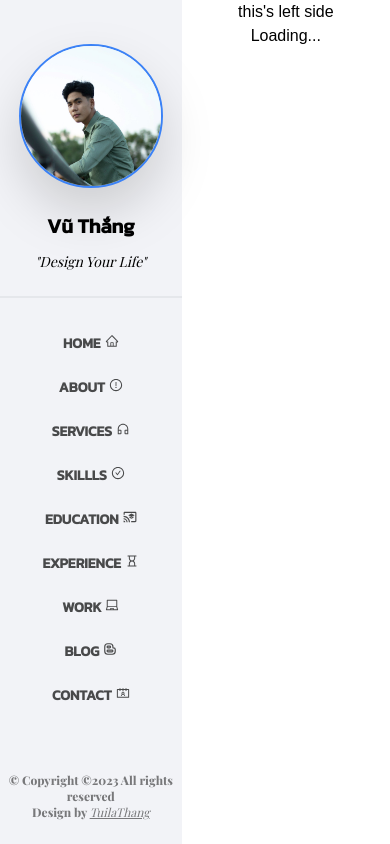
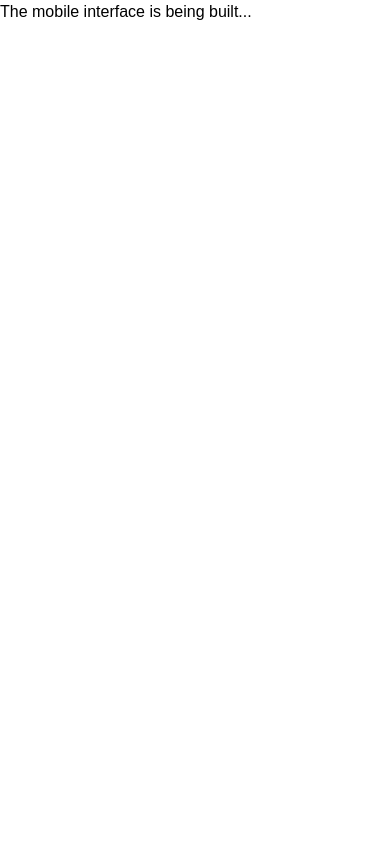
Before and after one commit to tuilathang6109/my-blog, a React (Vite) app in the folder tltBlog/: page / in a window 390 px wide. Built offline with nearby package versions, Linux system fonts and the light colour scheme; a web font is replaced by a local one.

Commit message:
nofication repon mobile

```diff
--- a/tltBlog/src/App.jsx
+++ b/tltBlog/src/App.jsx
@@ -6,10 +6,15 @@ import LeftSife from './pages/leftSide/leftSide';
 import RightSife  from './pages/rightSide/rightSide';
 function App() {
   return (
-        <h1 id='wrap' className='flex' >
-          <LeftSife/>
-          <RightSife/>
-        </h1>
+    <>
+      <div id='wrap' className=' flex sm:hidden s:hidden'>
+            <LeftSife/>
+            <RightSife/>
+          </div>
+          <div className='xl:hidden lg:hidden md:hidden'>
+            The mobile interface is being built...
+          </div>
+    </>
   )
 }
 
--- a/tltBlog/src/pages/rightSide/rightSide.jsx
+++ b/tltBlog/src/pages/rightSide/rightSide.jsx
@@ -2,8 +2,7 @@
 function RightSife () {
     return (
         <div className="right-side w-4/5 text-center">
-            this's left side
-            <h1>Loading...</h1>
+            <h1>Building...</h1>
             </div>
     )
 }
--- a/tltBlog/tailwind.config.js
+++ b/tltBlog/tailwind.config.js
@@ -6,6 +6,7 @@ export default {
   ],
   theme: {
     screens: {
+      's': {'max':'575px'},
       'sm': {'min': '576px', 'max': '767px'},
       'md': {'min': '768px', 'max': '991px'},
       'lg': {'min': '992px', 'max': '1199px'},
```
